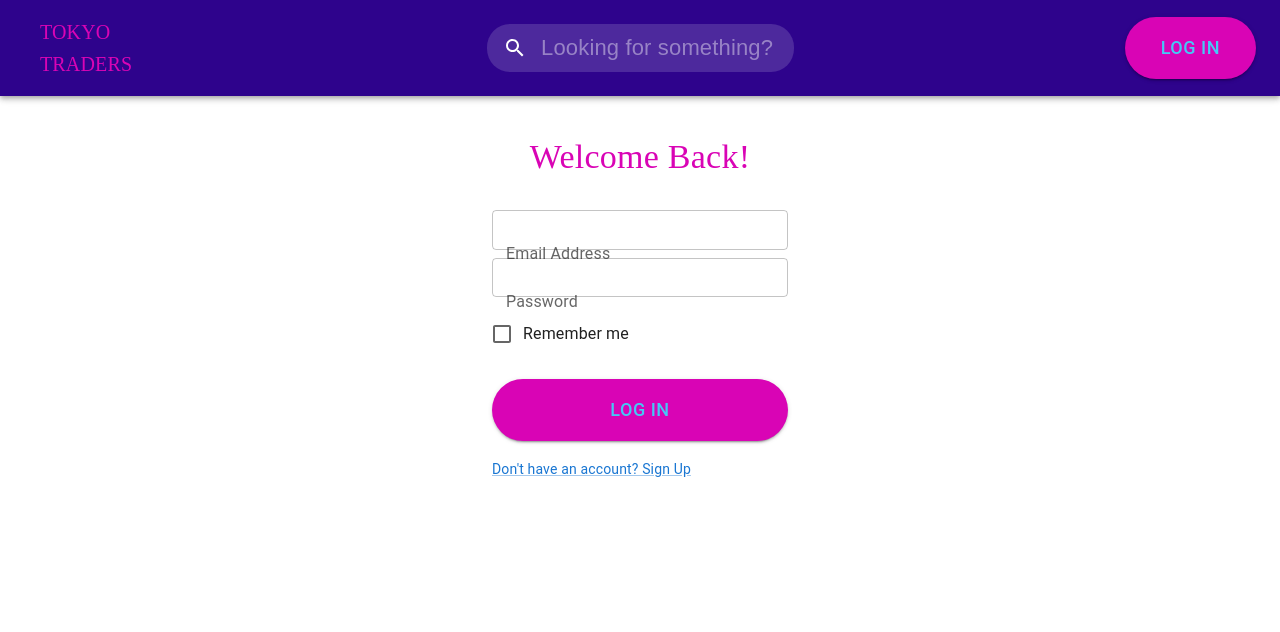
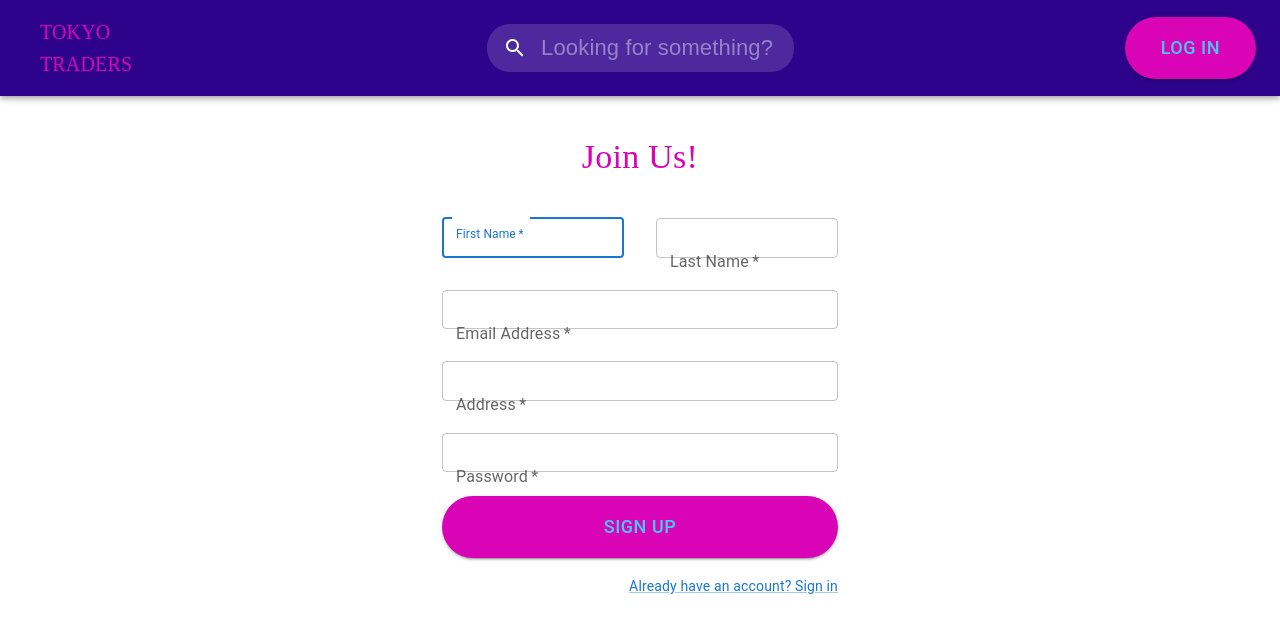
Before and after one commit to tokyo-traders/koukan, a React (Create React App) app: page /Signup in a window 1280 px wide. Shown: the top 632 px of the page. Built offline with nearby package versions, Linux system fonts and the light colour scheme.

Commit message:
Added some routes.

```diff
--- a/package.json
+++ b/package.json
@@ -17,6 +17,7 @@
     "react": "^18.2.0",
     "react-dom": "^18.2.0",
     "react-redux": "^8.0.5",
+    "react-router-dom": "^6.6.1",
     "react-scripts": "5.0.1",
     "redux": "^4.2.0",
     "styled-components": "^5.3.6",
--- a/src/App.js
+++ b/src/App.js
@@ -1,14 +1,16 @@
 import axios from "axios";
 import './App.css';
-import './componenet/NavBar.css'
 import './componenet/Registration/Registration.css'
+import { Route, Routes} from "react-router-dom";
 import NavBar from './componenet/NavBar';
 import Sidebar from './componenet/Sidebar';
 import Trades from './componenet/Trades';
 import Registration from './componenet/Registration/Registration';
 import AddItem from './componenet/AddItem';
-import { useEffect } from "react";
-import LoginForm from './componenet/Registration/LoginForm';
+import { Component, useEffect } from "react";
+import LoginForm from './componenet/User/LoginForm';
+import SignupForm from "./componenet/User/SignupForm";
+import MyPage from "./componenet/MyPage";
 
 
 
@@ -29,12 +31,13 @@ function App() {
   return (
     <>
       <NavBar />
-      {/* <Trades /> */}
-      {/* <Sidebar /> */}
-      <LoginForm />
-      {/* <AddItem /> */}
-      {/* <Registration /> */}
-
+      <Routes>
+        <Route path='/' element={<Sidebar />} exact/>
+        <Route path='/' element={<Trades />}/>
+        <Route path='/Login' element={<LoginForm />}/>
+        <Route path='/Signup' element={<SignupForm />}/>
+        <Route path='/MyPage' element={<MyPage />}/>
+      </Routes>
     </>
 
   );
--- /dev/null
+++ b/src/componenet/MyPage.js
@@ -0,0 +1,9 @@
+import React from 'react'
+
+function MyPage() {
+  return (
+    <div>MyPage</div>
+  )
+}
+
+export default MyPage
--- a/src/componenet/NavBar.css
+++ /dev/null
@@ -1,6 +0,0 @@
-header {
-    background-color: #282c34;
-    display: flex;
-    color: white;
-    gap: 35px;
-}
--- a/src/componenet/NavBar.js
+++ b/src/componenet/NavBar.js
@@ -4,11 +4,10 @@ import AppBar from '@mui/material/AppBar';
 import Box from '@mui/material/Box';
 import Button from '@mui/material/Button';
 import Toolbar from '@mui/material/Toolbar';
-import IconButton from '@mui/material/IconButton';
 import Typography from '@mui/material/Typography';
 import InputBase from '@mui/material/InputBase';
 import SearchIcon from '@mui/icons-material/Search';
-import { color } from '@mui/system';
+import Link from '@mui/material/Link';
 
 
 const RoundedButton = styled(Button)(() => ({
@@ -63,7 +62,8 @@ const StyledInputBase = styled(InputBase)(({ theme }) => ({
   },
 }));
 
-export default function NavBar() {
+function NavBar(props) {
+
   return (
     <Box sx={{ flexGrow: 1 }}>
       <AppBar sx={{background:"#2E038C"}} position="static">
@@ -72,17 +72,17 @@ export default function NavBar() {
             justifyContent: "space-between"
           }}
         >
-          <Typography
+          <Link
             variant="h6"
-            noWrap
-            component="div"
             fontFamily="Roboto Slab"
             padding={2}
             color="#D904B5"
+            href="/"
+            underline='none'
           >
             <div>TOKYO</div>
             <div>TRADERS</div>
-          </Typography>
+          </Link>
           <Search>
             <SearchIconWrapper>
               <SearchIcon />
@@ -92,9 +92,12 @@ export default function NavBar() {
               inputProps={{ 'aria-label': 'search' }}
             />
           </Search>
-          <RoundedButton variant='contained'>LOG IN</RoundedButton>
+          <RoundedButton variant='contained' href='/Login'>LOG IN</RoundedButton>
+          {/* <RoundedButton variant='contained'>ACCOUNT</RoundedButton> */}
         </Toolbar>
       </AppBar>
     </Box>
   );
 }
+
+export default NavBar;
--- a/src/componenet/Registration/Registration.js
+++ b/src/componenet/Registration/Registration.js
@@ -69,7 +69,7 @@ const Registration = () => {
             setErrMsg("Invalid Entry");
             return;
         }
-        // console.log({ username:user, password:pwd, first_name: firstName, last_name: lastName, email, address })
+        console.log({ username:user, password:pwd, first_name: firstName, last_name: lastName, email, address })
         try {
             const response = await axios.post(REGISTER_URL,
                 JSON.stringify({ username:user, password:pwd, first_name: firstName, last_name: lastName, email, address }),
@@ -109,45 +109,45 @@ const Registration = () => {
           <p ref={errRef} className={errMsg ? "errmsg" : "offscreen"} aria-live="assertive">{errMsg}</p>
           <h1>Register</h1>
           <form onSubmit={handleSubmit}>
-          <label htmlFor="username">
+            <label htmlFor="firstName">
                 First Name:
             </label>
             <input
                 type="text"
-                id="username"
+                id="firstname"
                 ref={firstNameRef}
                 autoComplete="off"
                 onChange={(e) => setFirstName(e.target.value)}
                 value={firstName}
             />
-            <label htmlFor="username">
+            <label htmlFor="lastName">
                 Last Name:
             </label>
             <input
                 type="text"
-                id="username"
+                id="lastname"
                 ref={lastNameRef}
                 autoComplete="off"
                 onChange={(e) => setLastName(e.target.value)}
                 value={lastName}
             />
-            <label htmlFor="username">
+            <label htmlFor="email">
                 email:
             </label>
             <input
                 type="text"
-                id="username"
+                id="email"
                 ref={emailRef}
                 autoComplete="off"
                 onChange={(e) => setEmail(e.target.value)}
                 value={email}
             />
-            <label htmlFor="username">
+            <label htmlFor="address">
                 Address:
             </label>
             <input
                 type="text"
-                id="username"
+                id="address"
                 ref={addressRef}
                 autoComplete="off"
                 onChange={(e) => setAddress(e.target.value)}
--- a/src/componenet/Registration/LoginForm.js
+++ b/src/componenet/User/LoginForm.js
@@ -11,7 +11,7 @@ import Box from '@mui/material/Box';
 import Typography from '@mui/material/Typography';
 import Container from '@mui/material/Container';
 import { createTheme, ThemeProvider } from '@mui/material/styles';
-import { styled, alpha } from '@mui/material/styles';
+import { styled } from '@mui/material/styles';
 
 const RoundedButton = styled(Button)(() => ({
     borderRadius: 35,
@@ -24,6 +24,14 @@ const RoundedButton = styled(Button)(() => ({
 const theme = createTheme();
 
 function LoginForm({ Login, error }) {
+  // const useRef = useRef();
+  // const errRef = useRef();
+
+  // const [user, setUser] = useState('');
+  // const [pwd, setPwd] = useState('');
+  // const [errMsg, setErrMsg] = useState('');
+  // const [success, setSuccess] = useState(false)
+
   const [details, setDetails] = useState({email:"", password:""});
 
 
@@ -58,7 +66,8 @@ function LoginForm({ Login, error }) {
             variant="h4"
             fontFamily="Roboto Slab"
             padding={2}
-            color="#D904B5">
+            color="#D904B5"
+          >
             Welcome Back!
           </Typography>
           <Box component="form" onSubmit={handleSubmit}>
@@ -99,7 +108,7 @@ function LoginForm({ Login, error }) {
                 </Link>
               </Grid> */}
               <Grid item>
-                <Link component="button" href="#" variant="body2">
+                <Link href="/Signup" variant="body2">
                   {"Don't have an account? Sign Up"}
                 </Link>
               </Grid>
--- /dev/null
+++ b/src/componenet/User/SignupForm.js
@@ -0,0 +1,132 @@
+import * as React from 'react';
+import Button from '@mui/material/Button';
+import CssBaseline from '@mui/material/CssBaseline';
+import TextField from '@mui/material/TextField';
+import FormControlLabel from '@mui/material/FormControlLabel';
+import Checkbox from '@mui/material/Checkbox';
+import Link from '@mui/material/Link';
+import Grid from '@mui/material/Grid';
+import Box from '@mui/material/Box';
+import Typography from '@mui/material/Typography';
+import Container from '@mui/material/Container';
+import { styled, createTheme, ThemeProvider } from '@mui/material/styles';
+
+const RoundedButton = styled(Button)(() => ({
+    borderRadius: 35,
+    backgroundColor: "#D904B5",
+    color: "#46C8F5",
+    padding: "15px 36px",
+    fontSize: "18px"
+}));
+
+const theme = createTheme();
+
+
+export default function SignupForm() {
+  const handleSubmit = (event) => {
+    event.preventDefault();
+    const data = new FormData(event.currentTarget);
+    console.log({
+      email: data.get('email'),
+      password: data.get('password'),
+    });
+  };
+
+  return (
+    <ThemeProvider theme={theme}>
+      <Container component="main" maxWidth="xs">
+        <CssBaseline />
+        <Box
+          sx={{
+            marginTop: 3,
+            display: 'flex',
+            flexDirection: 'column',
+            alignItems: 'center',
+          }}
+        >
+          <Typography
+            variant="h4"
+            fontFamily="Roboto Slab"
+            padding={2}
+            color="#D904B5"
+          >
+            Join Us!
+          </Typography>
+          <Box component="form" noValidate onSubmit={handleSubmit} sx={{ mt: 3 }}>
+            <Grid container spacing={4}>
+              <Grid item xs={12} sm={6}>
+                <TextField
+                  autoComplete="given-name"
+                  name="firstName"
+                  required
+                  fullWidth
+                  id="firstName"
+                  label="First Name"
+                  autoFocus
+                />
+              </Grid>
+              <Grid item xs={12} sm={6}>
+                <TextField
+                  required
+                  fullWidth
+                  id="lastName"
+                  label="Last Name"
+                  name="lastName"
+                  autoComplete="family-name"
+                />
+              </Grid>
+              <Grid item xs={12}>
+                <TextField
+                  required
+                  fullWidth
+                  id="email"
+                  label="Email Address"
+                  name="email"
+                  autoComplete="email"
+                />
+              </Grid>
+              <Grid item xs={12}>
+                <TextField
+                  required
+                  fullWidth
+                  id="address"
+                  label="Address"
+                  name="address"
+                  autoComplete="email"
+                />
+              </Grid>
+              <Grid item xs={12}>
+                <TextField
+                  required
+                  fullWidth
+                  name="password"
+                  label="Password"
+                  type="password"
+                  id="password"
+                  autoComplete="new-password"
+                />
+              </Grid>
+
+            </Grid>
+            <RoundedButton
+              type="submit"
+              fullWidth
+              variant="contained"
+              sx={{ mt: 3, mb: 2 }}
+              href='Login'
+            >
+              Sign Up
+            </RoundedButton>
+            <Grid container justifyContent="flex-end">
+              <Grid item>
+                <Link href="#" variant="body2">
+                  Already have an account? Sign in
+                </Link>
+              </Grid>
+            </Grid>
+          </Box>
+        </Box>
+      </Container>
+    </ThemeProvider>
+  );
+}
--- a/src/index.js
+++ b/src/index.js
@@ -3,6 +3,7 @@ import ReactDOM from 'react-dom/client';
 import App from './App';
 import { configureStore } from "@reduxjs/toolkit";
 import { Provider } from "react-redux"
+import { BrowserRouter } from 'react-router-dom';
 
 const store = configureStore({
   reducer: {}
@@ -12,7 +13,9 @@ const root = ReactDOM.createRoot(document.getElementById('root'));
 root.render(
   <React.StrictMode>
     <Provider store={store}>
-      <App />
+      <BrowserRouter>
+        <App />
+      </BrowserRouter>
     </Provider>
   </React.StrictMode>
 );
```
Also changed, not shown: src/componenet/Services/AuthService.js (added, +61 -0 lines), 1 other file (tests, documents, lock files or other folders).
